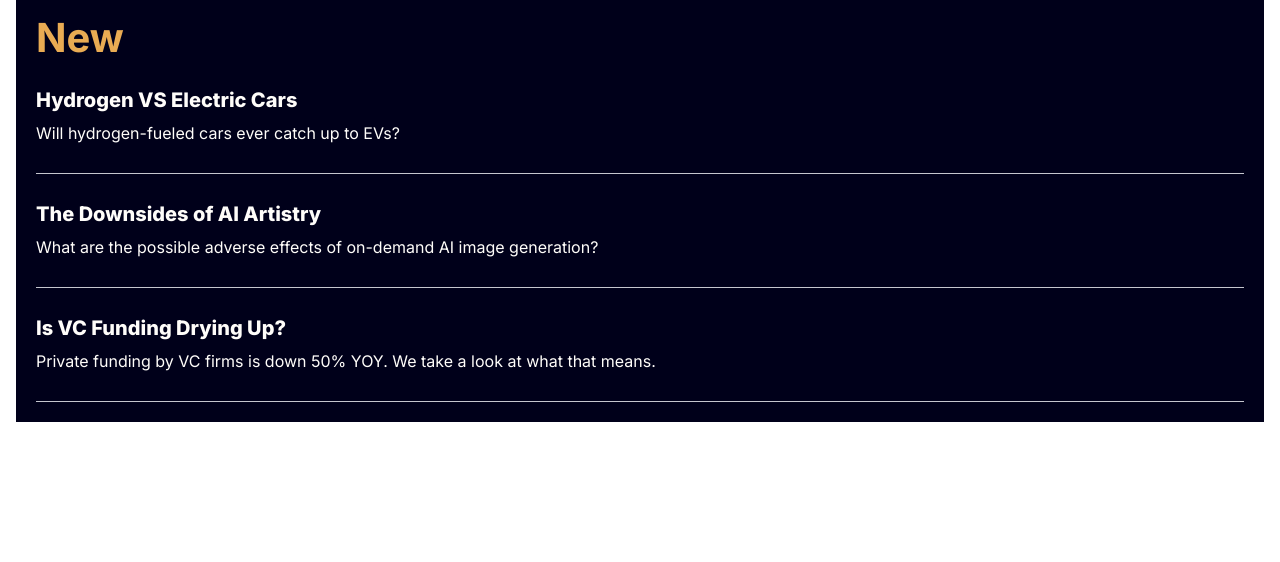
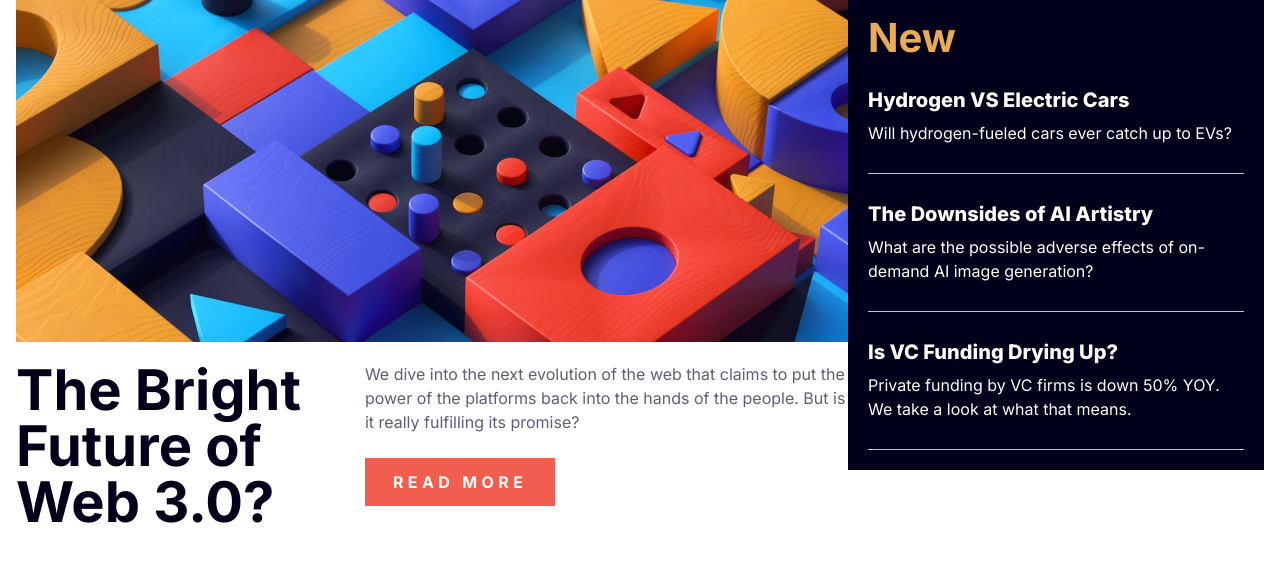
Before and after one commit to zetmosoma10/News-homepage, a React (Vite) app: page / in a window 1280 px wide. Shown: the top 562 px of the page. Built offline with nearby package versions, Linux system fonts and the light colour scheme.

Commit message:
build Hero component

```diff
--- a/src/App.jsx
+++ b/src/App.jsx
@@ -1,15 +1,11 @@
-import Button from "./Components/Button";
 import Navbar from "./Components/Navbar";
-import Features from "./Containers/Features";
-import UpdateNews from "./Containers/UpdateNews";
+import Hero from "./Containers/Hero";
 
 function App() {
   return (
     <main className="max-w-screen-xl mx-auto px-4  font-display texts-base text-dark_grayish_blue ">
       {/* <Navbar /> */}
-      {/* <Button /> */}
-      {/* <Features /> */}
-      <UpdateNews />
+      <Hero />
     </main>
   );
 }
--- /dev/null
+++ b/src/Containers/Hero.jsx
@@ -0,0 +1,44 @@
+import Button from "../Components/Button";
+import UpdateNews from "./UpdateNews";
+
+const Hero = () => {
+  return (
+    <section className="grid lg:grid-cols-3">
+      <div className="  w-full lg:col-span-2 order-1 ">
+        <picture>
+          <source
+            media="(max-width: 1023px)"
+            srcset="src/assets/images/image-web-3-mobile.jpg"
+          />
+          <source
+            media="(min-width: 1024px)"
+            srcset="src/assets/images/image-web-3-desktop.jpg"
+          />
+          <img
+            src="src/assets/images/image-web-3-desktop.jpg"
+            alt="hero image"
+            className="w-full"
+          />
+        </picture>
+      </div>
+      <div className="lg:h-full w-full mt-[64px] lg:mt-0 lg:row-span-2 order-3 lg:order-2">
+        <UpdateNews />
+      </div>
+      <div className="flex flex-col gap-4 lg:flex-row lg:mt-5 w-full lg:col-span-2 order-2 lg:order-3">
+        <h1 className="text-4xl mt-5 lg:mt-0  font-bold text-very_dark_blue lg:text-[56px] leading-10 lg:leading-[56px]">
+          The Bright Future of Web 3.0?
+        </h1>
+        <div>
+          <p className="leading-6 mb-6">
+            We dive into the next evolution of the web that claims to put the
+            power of the platforms back into the hands of the people. But is it
+            really fulfilling its promise?
+          </p>
+          <Button />
+        </div>
+      </div>
+    </section>
+  );
+};
+
+export default Hero;
```
